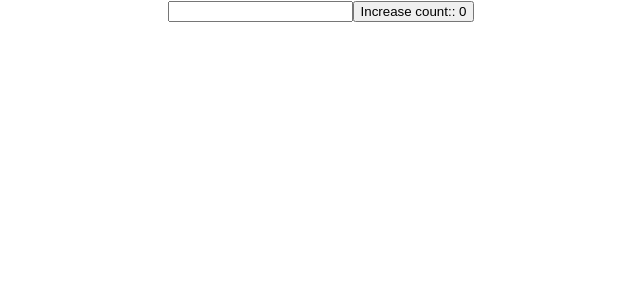
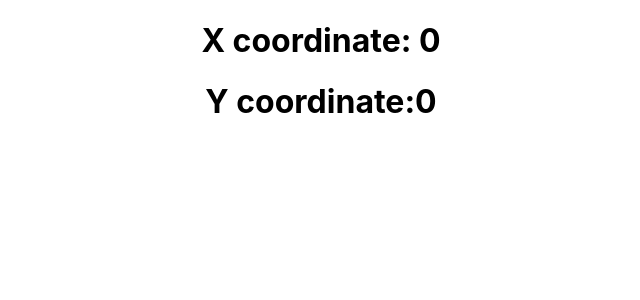
Before and after one commit to Bivek10/React-R-D, a React (Create React App) app: page / in a window 1280 px wide. Shown: the top 300 px of the page, without its empty margins (319-959 px from the left). Built offline with nearby package versions, Linux system fonts and the light colour scheme.

Commit message:
useEffect: cursor movent listener

```diff
--- a/src/App.js
+++ b/src/App.js
@@ -1,12 +1,10 @@
 import "./App.css";
-import HookCounterThree from "./components/HookCounterThree";
-import HookCounterFour from "./components/HookCounterFour";
-import ClassCounterOne from "./components/ClassCounterone";
-import HookCounterFive from "./components/HookCounterFive";
+import HookMouse from "./components/HookMouse";
 function App() {
   return (
     <div className="App">
-      <HookCounterFive/>
+      <HookMouse/>
+      {/* <HookCounterFive/> */}
       {/* <ClassCounterOne/> */}
       {/* <HookCounterFour/> */}
       {/* <HookCounterThree /> */}
--- /dev/null
+++ b/src/components/HookMouse.js
@@ -0,0 +1,27 @@
+import React, { useEffect, useState } from "react";
+
+function HookMouse() {
+  const [x, setX] = useState(0);
+
+  const [y, setY] = useState(0);
+
+  const mouseMoveListener = (e) => {
+    console.log("liseting mouse movement");
+    setX(e.clientX);
+    setY(e.clientY);
+  };
+
+  useEffect(() => {
+    console.log("use effects: called");
+    window.addEventListener("mousemove", mouseMoveListener);
+  });
+
+  return (
+    <div>
+      <h1>X coordinate: {x}</h1>
+      <h1>Y coordinate:{y} </h1>
+    </div>
+  );
+}
+
+export default HookMouse;
```
